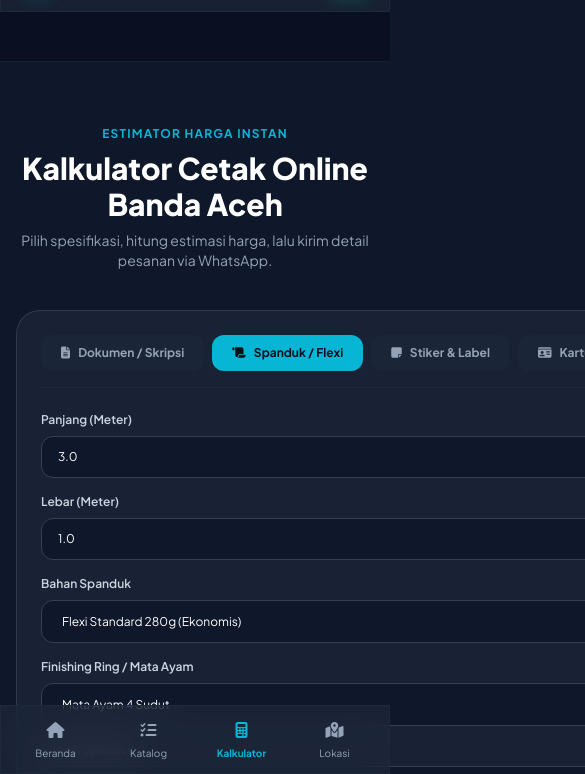
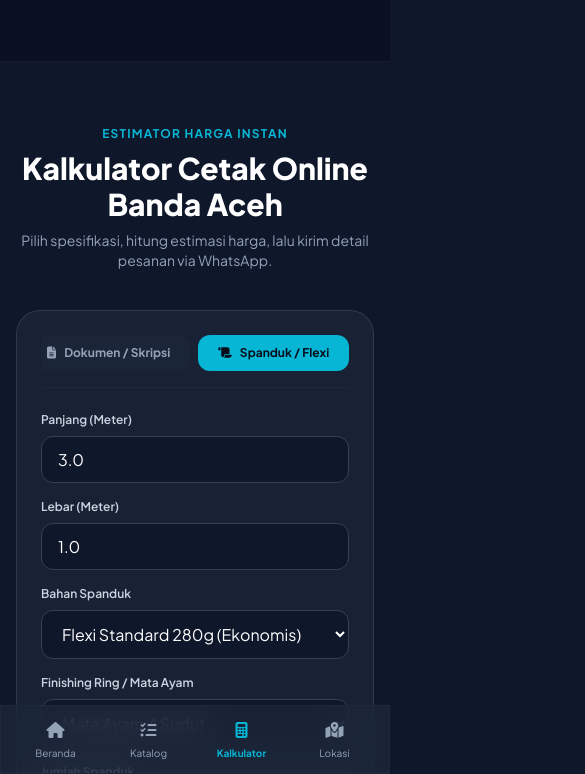
Before and after one commit to medanprintonline-creator/bandaprint, a plain HTML site: page index.html in a window 390 px wide. Both pictures are taken after a click on the tab "Spanduk / Flexi". Shown: the part 2533-3307 px from the top of the page, 585 px wide, since content can reach past the window. Drawn offline with nearby package versions, Linux system fonts and the light colour scheme; files that its build step writes are made by us from their sources.

Commit message:
Update style.css

```diff
--- a/css/css/style.css
+++ b/css/css/style.css
@@ -1,10 +1,61 @@
+/* ============================================================
+   BandaAcehPrint - style.css
+   Fixed: Mobile overflow, iOS zoom, accessibility
+   ============================================================ */
+
+/* ------------------------------------------------------------
+   1. RESET & BASE
+   ------------------------------------------------------------ */
+*,
+*::before,
+*::after {
+    box-sizing: border-box;
+}
+
+html {
+    scroll-behavior: smooth;
+    -webkit-text-size-adjust: 100%;
+    -webkit-tap-highlight-color: transparent;
+}
+
+/* ✅ FIX UTAMA: Cegah overflow horizontal di seluruh halaman */
+html,
+body {
+    overflow-x: hidden;
+    max-width: 100vw;
+    width: 100%;
+}
+
 body {
     font-family: 'Plus Jakarta Sans', sans-serif;
     background-color: #0F172A;
     color: #F8FAFC;
+    min-height: 100vh;
+    -webkit-font-smoothing: antialiased;
+    -moz-osx-font-smoothing: grayscale;
 }
 
-        /* Custom Glassmorphism Styles */
+/* ------------------------------------------------------------
+   2. FORM ELEMENTS: cegah overflow
+   ------------------------------------------------------------ */
+input,
+select,
+textarea,
+button {
+    max-width: 100%;
+    box-sizing: border-box;
+    font-family: inherit;
+}
+
+input,
+select,
+textarea {
+    min-width: 0;
+}
+
+/* ------------------------------------------------------------
+   3. GLASSMORPHISM STYLES
+   ------------------------------------------------------------ */
 .glass-panel {
     background: rgba(30, 41, 59, 0.7);
     backdrop-filter: blur(16px);
@@ -29,17 +80,174 @@ body {
     border-image: linear-gradient(to right, #06B6D4, #D946EF, #EAB308, #0F172A) 1;
 }
 
-        /* Custom Scrollbar */
+/* ------------------------------------------------------------
+   4. TAB SWITCHER: fix mobile scroll
+   ------------------------------------------------------------ */
+.no-scrollbar {
+    -ms-overflow-style: none;
+    scrollbar-width: none;
+}
+
+.no-scrollbar::-webkit-scrollbar {
+    display: none;
+}
+
+.tab-btn {
+    flex-shrink: 0;
+}
+
+/* ------------------------------------------------------------
+   5. CUSTOM SCROLLBAR (desktop)
+   ------------------------------------------------------------ */
 ::-webkit-scrollbar {
     width: 8px;
 }
+
 ::-webkit-scrollbar-track {
     background: #0F172A;
 }
+
 ::-webkit-scrollbar-thumb {
     background: #1E293B;
     border-radius: 4px;
 }
+
 ::-webkit-scrollbar-thumb:hover {
     background: #06B6D4;
 }
+
+/* ------------------------------------------------------------
+   6. ANIMASI
+   ------------------------------------------------------------ */
+@keyframes bounce-short {
+    0%, 100% { transform: translateY(0); }
+    50% { transform: translateY(-6px); }
+}
+
+.animate-bounce-short {
+    animation: bounce-short 0.8s ease-in-out 2;
+}
+
+@keyframes fade-in-up {
+    from {
+        opacity: 0;
+        transform: translateY(10px);
+    }
+    to {
+        opacity: 1;
+        transform: translateY(0);
+    }
+}
+
+.tab-content {
+    animation: fade-in-up 0.3s ease-out;
+}
+
+/* ------------------------------------------------------------
+   7. FOCUS VISIBLE (Accessibility)
+   ------------------------------------------------------------ */
+*:focus-visible {
+    outline: 2px solid #06B6D4;
+    outline-offset: 2px;
+    border-radius: 4px;
+}
+
+/* ------------------------------------------------------------
+   8. UTILITY: min-width 0 untuk grid item
+   ------------------------------------------------------------ */
+.min-w-0 {
+    min-width: 0;
+}
+
+/* ------------------------------------------------------------
+   9. RESPONSIVE: MOBILE (≤ 640px)
+   ------------------------------------------------------------ */
+@media (max-width: 640px) {
+    .glass-panel {
+        padding-left: 1rem;
+        padding-right: 1rem;
+    }
+
+    .grid > * {
+        min-width: 0;
+    }
+
+    .tab-btn {
+        font-size: 0.7rem;
+        padding-left: 0.75rem;
+        padding-right: 0.75rem;
+    }
+
+    #total-price-display {
+        font-size: 1.5rem;
+        word-break: break-word;
+    }
+}
+
+/* ------------------------------------------------------------
+   10. RESPONSIVE: VERY SMALL (≤ 375px - iPhone SE)
+   ------------------------------------------------------------ */
+@media (max-width: 375px) {
+    .glass-panel {
+        padding-left: 0.75rem;
+        padding-right: 0.75rem;
+    }
+
+    .tab-btn {
+        font-size: 0.65rem;
+        padding-left: 0.6rem;
+        padding-right: 0.6rem;
+    }
+}
+
+/* ------------------------------------------------------------
+   11. MOBILE: anchor link tidak ketutup header
+   ------------------------------------------------------------ */
+@media (max-width: 768px) {
+    body {
+        padding-bottom: env(safe-area-inset-bottom, 0);
+    }
+
+    section[id] {
+        scroll-margin-top: 90px;
+    }
+
+    /* ✅ FIX iOS Safari: input tidak auto-zoom saat focus */
+    input,
+    select,
+    textarea {
+        font-size: 16px !important;
+    }
+}
+
+/* ------------------------------------------------------------
+   12. REDUCED MOTION (Accessibility)
+   ------------------------------------------------------------ */
+@media (prefers-reduced-motion: reduce) {
+    *,
+    *::before,
+    *::after {
+        animation-duration: 0.01ms !important;
+        animation-iteration-count: 1 !important;
+        transition-duration: 0.01ms !important;
+        scroll-behavior: auto !important;
+    }
+}
+
+/* ------------------------------------------------------------
+   13. PRINT STYLES
+   ------------------------------------------------------------ */
+@media print {
+    body {
+        background: #fff;
+        color: #000;
+    }
+
+    header,
+    footer,
+    nav,
+    #pwa-banner,
+    #pwa-install-btn {
+        display: none !important;
+    }
+}
```
Lines whose indentation alone changed are shown as unchanged.
